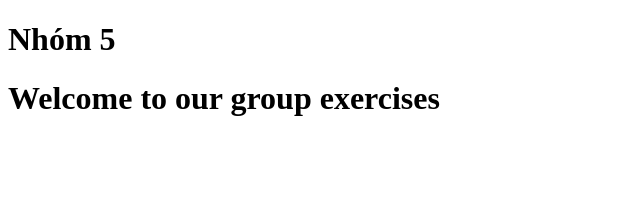
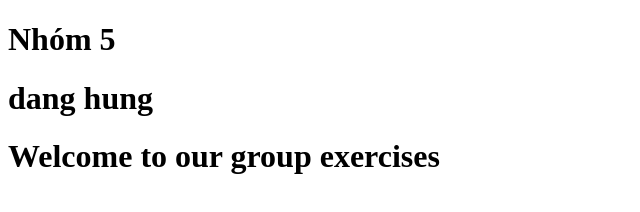
Before and after one commit to danghung515/nhom5_HTCNWeb, a plain HTML site: page index.html in a window 1280 px wide. Shown: the whole page, without its empty margins (0-640 px from the left). Drawn offline with Linux system fonts and the light colour scheme.

Commit message:
Update index.html

```diff
--- a/index.html
+++ b/index.html
@@ -8,6 +8,7 @@
 </head>
 <body>
     <h1>Nhóm 5</h1>
+    <h1>dang hung</h1>
     <h1>Welcome to our group exercises</h1>
 </body>
 </html>
```
